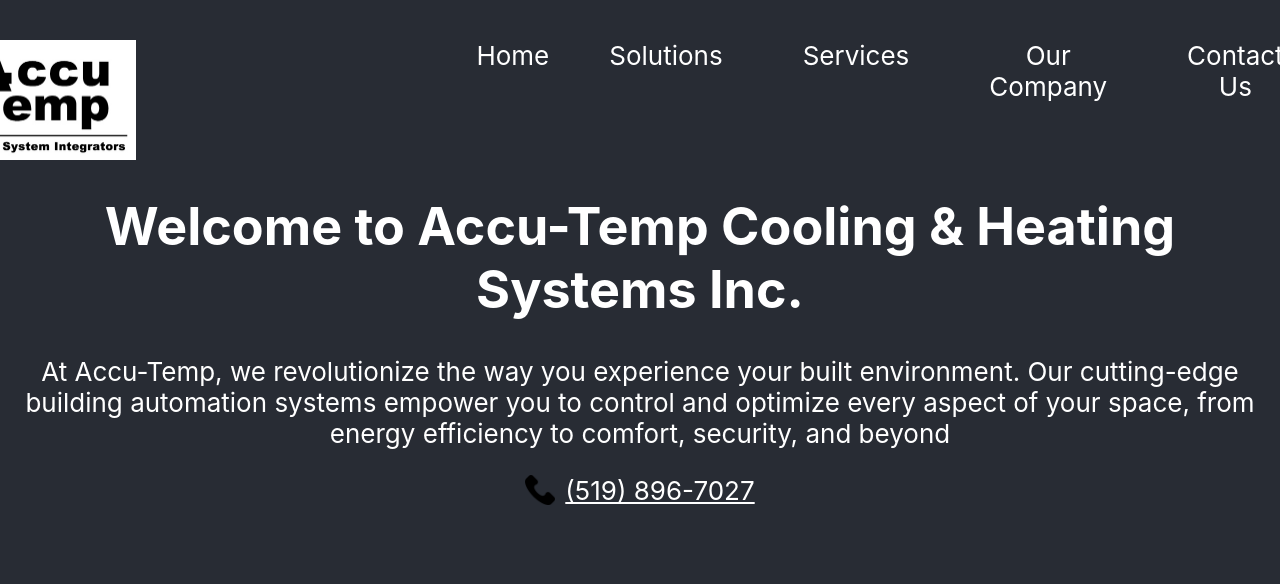
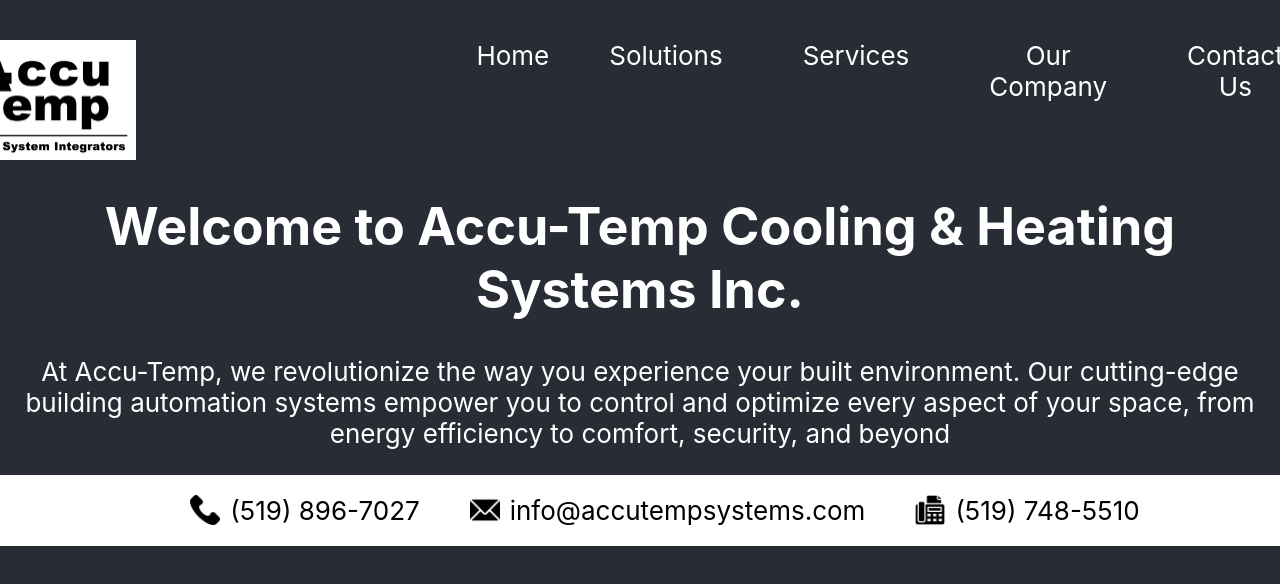
Before and after one commit to AccuTempSystems/AccuTempSystems.github.io, a React (Create React App) app in the folder accutemp/: page / in a window 1280 px wide. Shown: the top 584 px of the page. Built offline with nearby package versions, Linux system fonts and the light colour scheme.

Commit message:
add icons and footer

```diff
--- a/accutemp/src/components/footer.css
+++ b/accutemp/src/components/footer.css
@@ -4,6 +4,7 @@
     display: flex;
     align-content: center;
     justify-content: center;
+    margin-left: 50px;
 }
 
 .phone{
@@ -20,9 +21,11 @@
 }
 
 a{
-    color: white
+    color: black;
+
 }
-/* a:link {
+
+a:link {
     text-decoration: none;
   }
   a:visited {
@@ -33,4 +36,13 @@
   }
   a:active {
     text-decoration: none;
-  } */
+  }
+
+  .background{
+    background-color: white;
+    width: 100%;
+    display: flex;
+    justify-content: center;
+    padding-top: 20px;
+    padding-bottom: 20px;
+  }
--- a/accutemp/src/components/footer.js
+++ b/accutemp/src/components/footer.js
@@ -1,14 +1,29 @@
 import {NavLink} from "react-router-dom";
 import "./footer.css"
 import phone from "../../src/phone-call.png"
+import email from "../../src/email.png"
+import fax from "../../src/fax.png"
 
 
 function footer(){
     return(
-      <div className="container">
-        <img src={phone} className = "icon"></img>
-        <a className="phone" href = "tel:519-896-7890">(519) 896-7027</a>
-      </div>
+    <div className="background">
+         <div className="container">
+        <   img src={phone} className = "icon"></img>
+            <a className="phone" href = "tel:519-896-7890">(519) 896-7027</a>
+        </div>
+        <div className="container">
+        <   img src={email} className = "icon"></img>
+            <a className="phone" href = "mailto:info@accutempsystems.com">info@accutempsystems.com</a>
+        </div>
+        <div className="container">
+        <   img src={fax} className = "icon"></img>
+            <a className="phone" href = "tel:519-748-5510">(519) 748-5510</a>
+        </div>
+
+
+    </div>
+
     )
 }
 
```
Also changed, not shown: accutemp/src/email.png (added), accutemp/src/fax.png (added).
